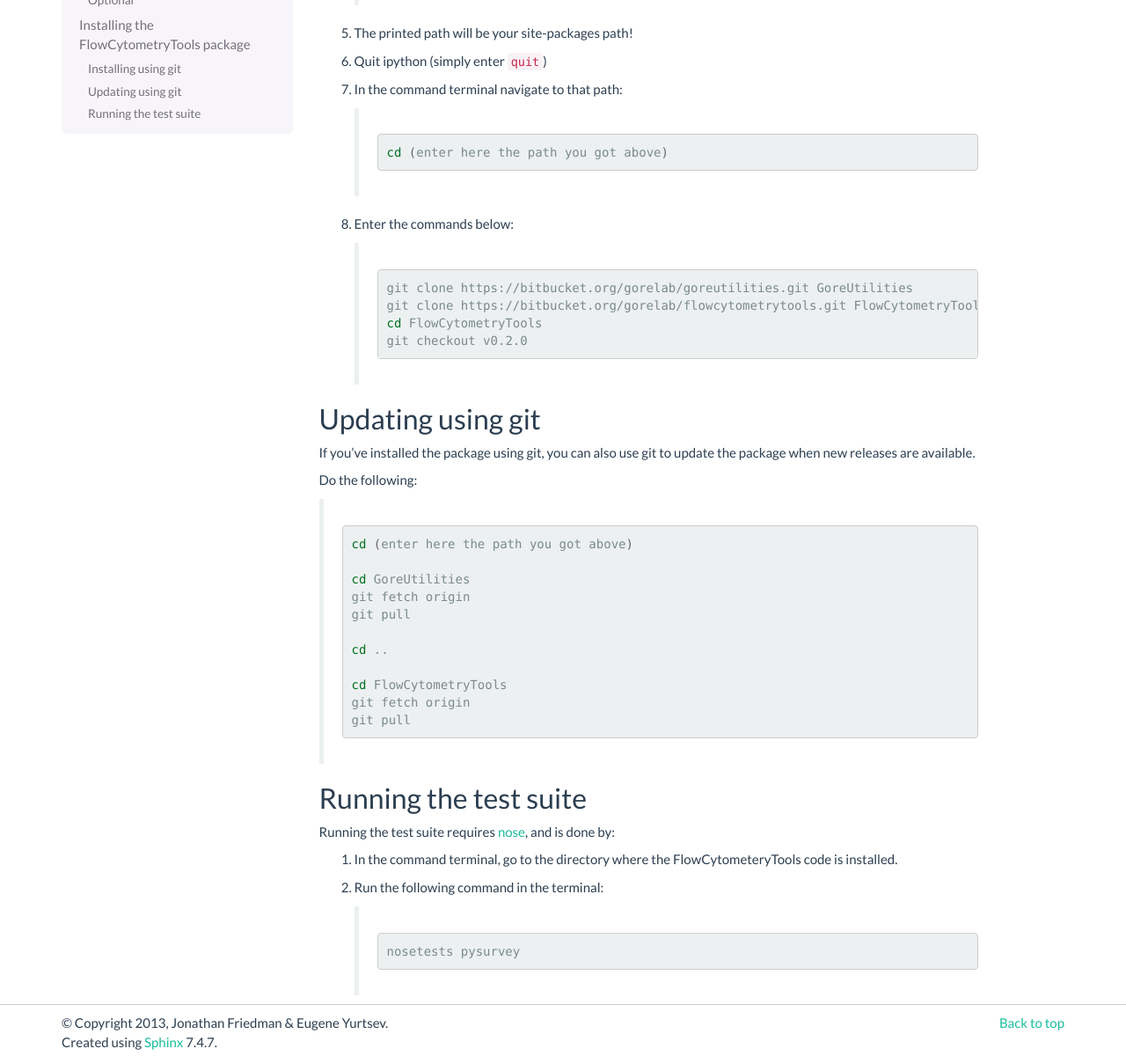
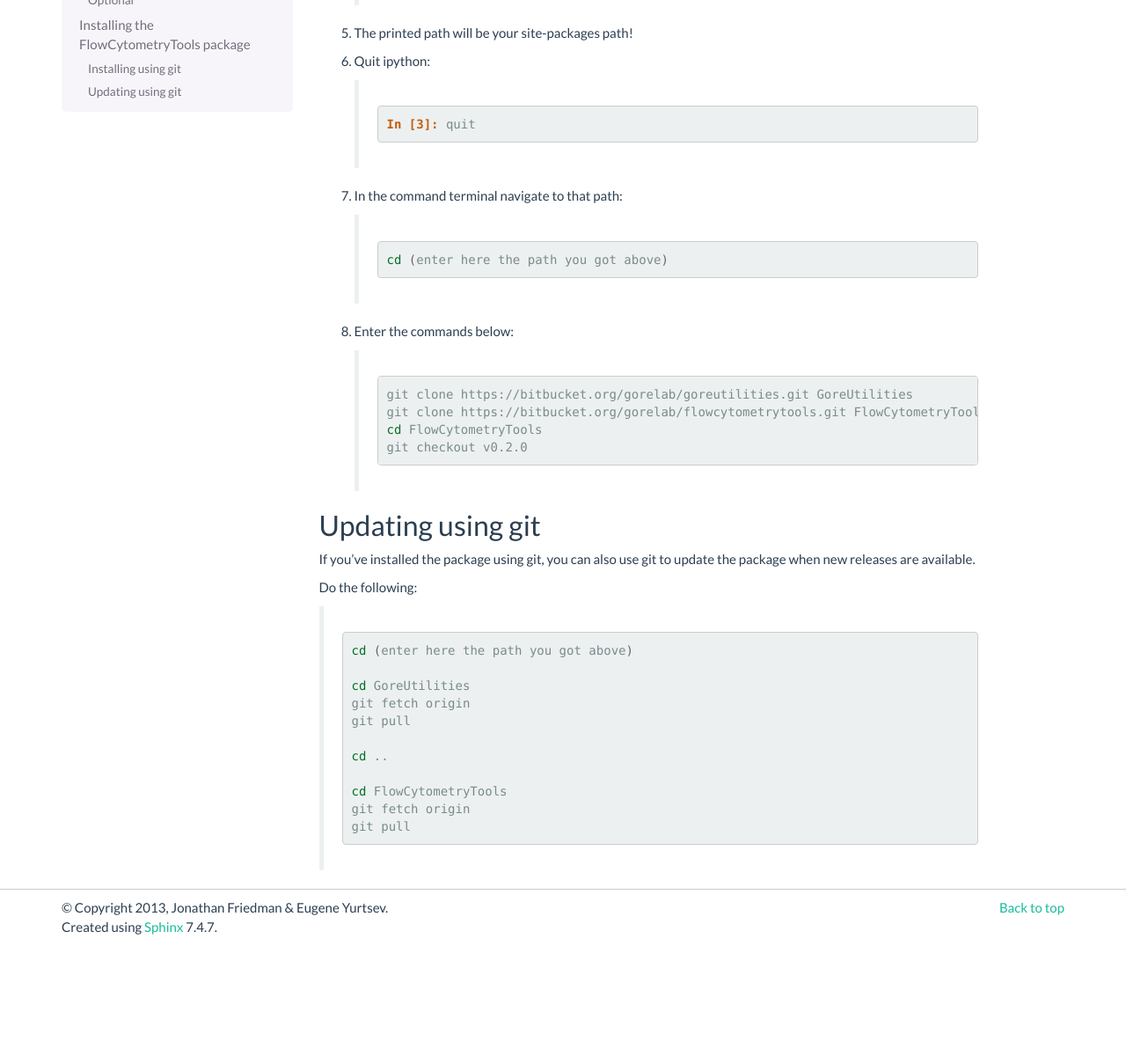
Before and after one commit to eyurtsev/FlowCytometryTools, a Sphinx documentation site: the page built from doc/source/install.rst, in a window 1280 px wide and 1400 px high, scrolled down 1162 px, cut to the strip 200-1400 px from the top of the window. Shown: the whole strip at 88% size. Built offline with Sphinx 7.4.7, drawn with Linux system fonts in a browser that asks for light colours; formulas are drawn with MathJax 3; the version number is read from the project's files by our own code; after the commit the page ends 2437 px from its top, so only the background shows below that.

Commit message:
DOC: Cleaning up install.rst

```diff
--- a/doc/source/install.rst
+++ b/doc/source/install.rst
@@ -66,7 +66,11 @@ Installing using git
 
 #. The printed path will be your site-packages path!
 
-#. Quit ipython (simply enter ``quit``)
+#. Quit ipython:
+
+    .. sourcecode:: ipython
+
+        In [3]: quit
 
 #. In the command terminal navigate to that path:
 
@@ -106,15 +110,18 @@ Do the following:
         git pull
 
 
-Running the test suite
-====================
+.. does not work yet.
 
-Running the test suite requires `nose <http://readthedocs.org/docs/nose/en/latest/>`__, and is done by:
+    Running the test suite
+    ====================
 
-#. In the command terminal, go to the directory where the FlowCytometeryTools code is installed.
 
-#. Run the following command in the terminal:
+    Running the test suite requires `nose <http://readthedocs.org/docs/nose/en/latest/>`__, and is done by:
 
-    .. code-block:: bash
+    #. In the command terminal, go to the directory where the FlowCytometeryTools code is installed.
 
-        nosetests pysurvey
+    #. Run the following command in the terminal:
+
+        .. code-block:: bash
+
+            nosetests FlowCytometeryTools
```
